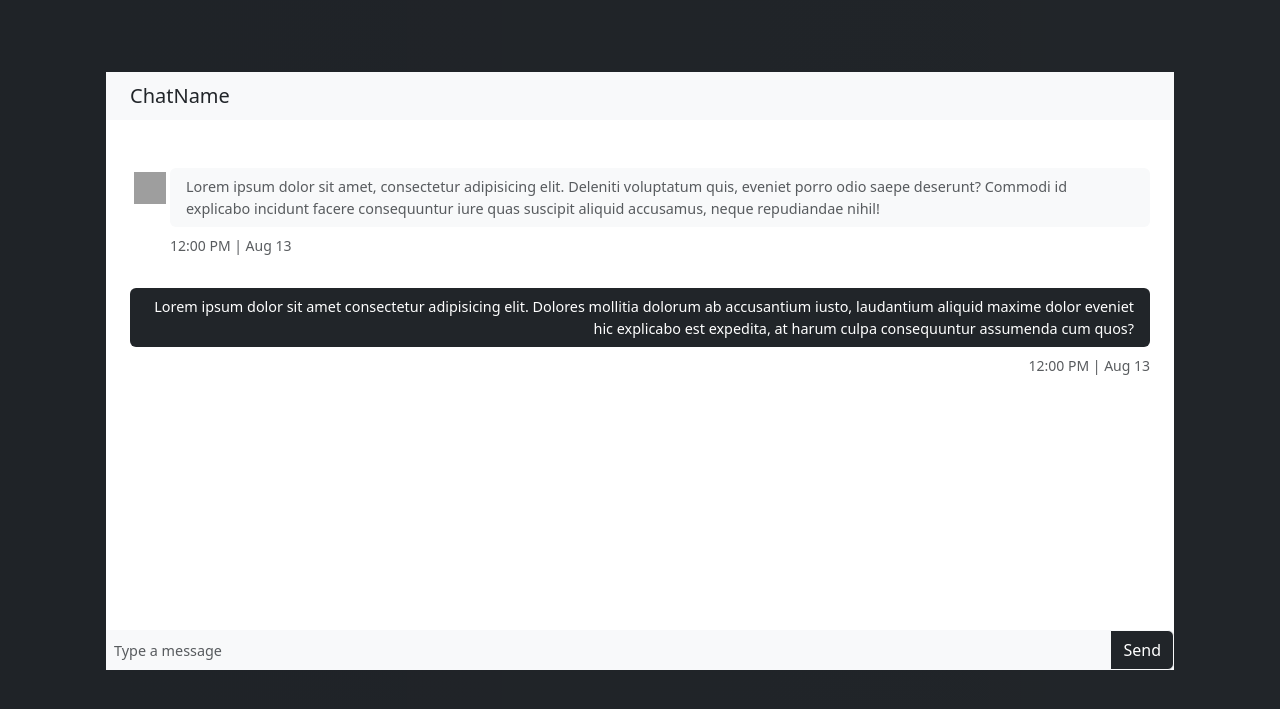
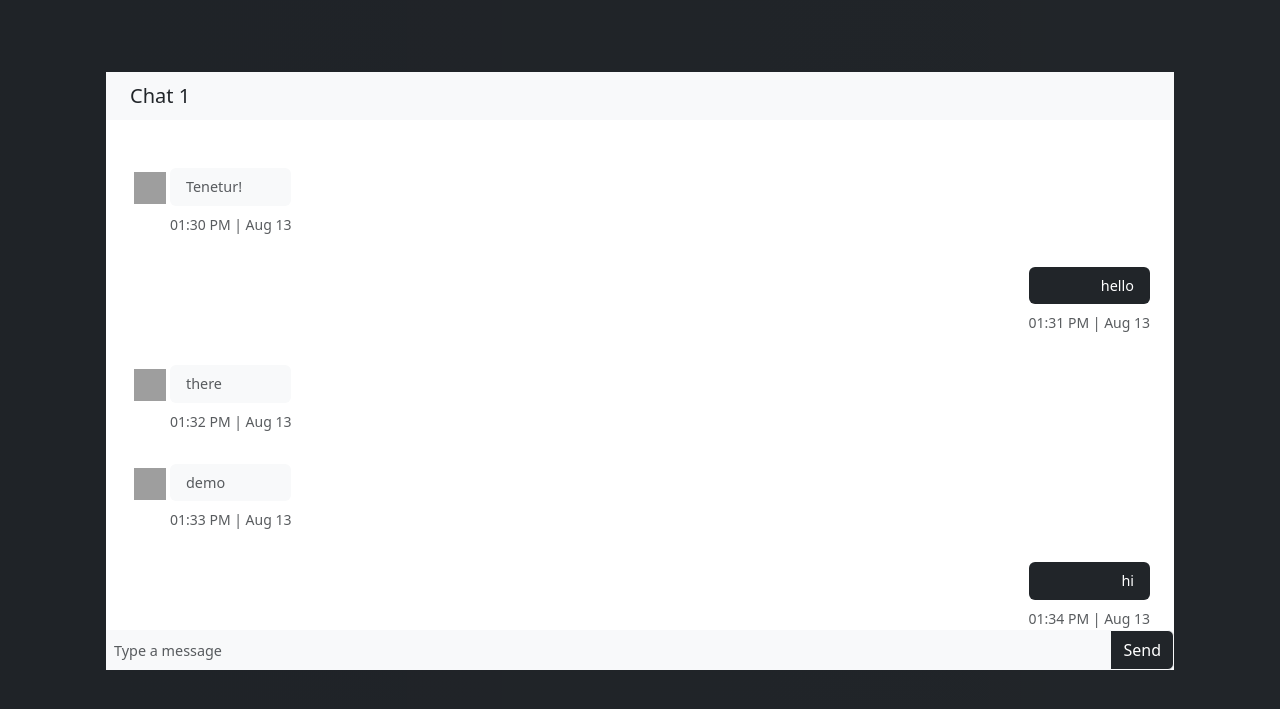
Before and after one commit to mehalyna/Gdl-02.Python-ChatRoom, a Django app: page /chat/view-chat/ in a window 1280 px wide. Shown: the part 79-788 px from the top of the page. Run offline with Django 4.2, Linux system fonts and the light colour scheme; the visitor is signed in with stand-in values (Sample User, id 1); parts of the project's set-up code (start-up, migrations or seed data) failed here and were passed over; some libraries are stand-ins or nearby versions; grey boxes are pictures that could not be loaded.

Commit message:
add: private chat logic

```diff
--- a/chat/templates/chat/view_chat.html
+++ b/chat/templates/chat/view_chat.html
@@ -52,29 +52,34 @@
       <!-- Chat Box -->
       <div class="col-12 px-0">
         <div class="bg-gray px-4 py-2 bg-light">
-          <p class="h5 mb-0 py-1 text-dark">ChatName</p>
+          <p class="h5 mb-0 py-1 text-dark">Chat 1</p>
         </div>
         <div class="px-4 py-5 chat-box bg-white">
           <!-- Sender Message -->
+          {% for id,message,hour,date in chat %}
+          {% if id == 1 %}
           <div class="media w-100 mb-3 d-flex flex-row">
             <img src="https://freesvg.org/storage/img/thumb/abstract-user-flat-3.png" class="m-1" alt="user" style="width:32px; height:32px;" class="rounded-circle" />
             <div class="media-body ml-3 text-start">
               <div class="bg-light rounded py-2 px-3 mb-2">
-                <p class="text-small mb-0 text-muted">Lorem ipsum dolor sit amet, consectetur adipisicing elit. Deleniti voluptatum quis, eveniet porro odio saepe deserunt? Commodi id explicabo incidunt facere consequuntur iure quas suscipit aliquid accusamus, neque repudiandae nihil!</p>
+                <p class="text-small mb-0 text-muted">{{ message }}</p>
               </div>
-              <p class="small text-muted">12:00 PM | Aug 13</p>
+              <p class="small text-muted">{{ hour }} | {{ date}}</p>
             </div>
           </div>
-
+          {% else %}
           <!-- Reciever Message -->
           <div class="media w-100 ml-auto mb-3 d-flex flex-row-reverse">
             <div class="media-body text-end">
               <div class="bg-dark rounded py-2 px-3 mb-2">
-                <p class="text-small mb-0 text-white">Lorem ipsum dolor sit amet consectetur adipisicing elit. Dolores mollitia dolorum ab accusantium iusto, laudantium aliquid maxime dolor eveniet hic explicabo est expedita, at harum culpa consequuntur assumenda cum quos?</p>
+                <p class="text-small mb-0 text-white">{{ message }}</p>
               </div>
-              <p class="small text-muted">12:00 PM | Aug 13</p>
+              <p class="small text-muted">{{ hour }} | {{ date}}</p>
             </div>
           </div>
+          {% endif %}
+          {% endfor %}
+
 
           <!-- End chatbox -->
         </div>
--- a/chat/views.py
+++ b/chat/views.py
@@ -91,8 +91,29 @@ def logoutuser(request):
 
 @login_required
 def view_chat(request):
-    chat = []
-    chat.append({"id": 1, "name": "Chat Harcodeado"})
+    id = [1, 2, 1, 1, 2, 1, 2, 1]
+    message = ["Tenetur!", "hello", "there", "demo", "hi", "this", "is", "a"]
+    hour = [
+        "01:30 PM",
+        "01:31 PM",
+        "01:32 PM",
+        "01:33 PM",
+        "01:34 PM",
+        "01:35 PM",
+        "01:36 PM",
+        "01:37 PM",
+    ]
+    date = [
+        "Aug 13",
+        "Aug 13",
+        "Aug 13",
+        "Aug 13",
+        "Aug 13",
+        "Aug 13",
+        "Aug 13",
+        "Aug 13",
+    ]
+    chat = zip(id, message, hour, date)
     return render(request, "chat/view_chat.html", {"chat": chat})
 
 
```
